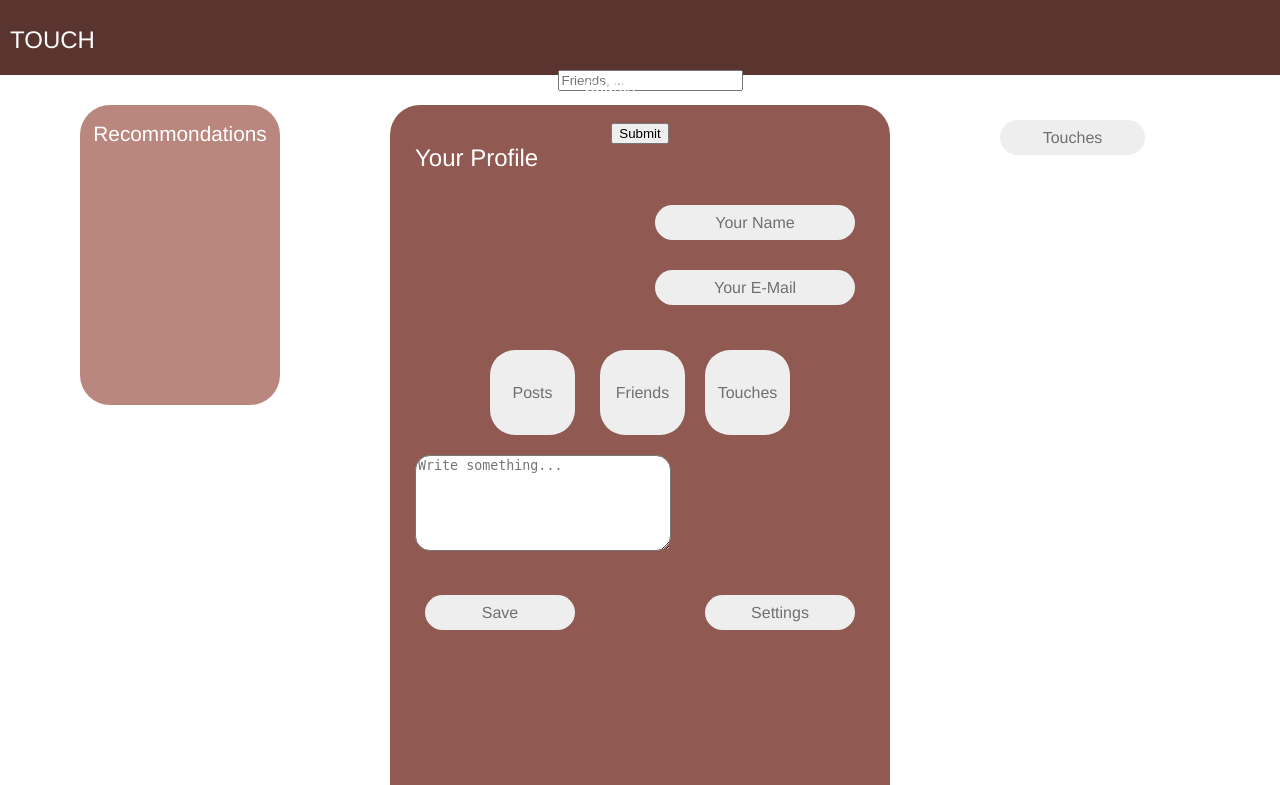
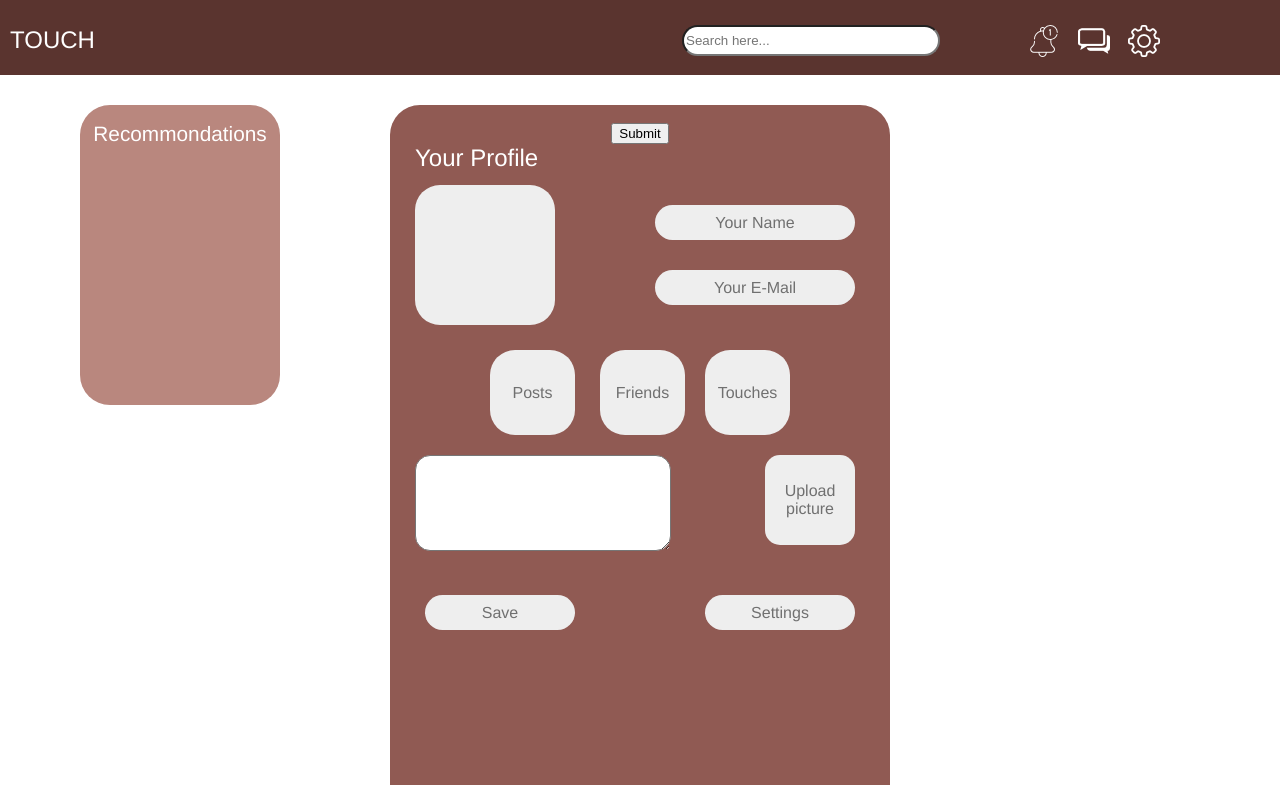
Before and after one commit to Anissajasmin/Webprojekt1, a PHP site: page /profilseite.php in a window 1280 px wide. Shown: the top 785 px of the page. Run offline with PHP 8.4, Linux system fonts and the light colour scheme.

Commit message:
Profilseite

```diff
--- a/profilseite.php
+++ b/profilseite.php
@@ -4,51 +4,101 @@
     <meta charset="UTF-8">
     <title>Profilseite</title>
     <link rel="stylesheet" type="text/css" href="profilseite.css">
+    <meta name = "viewport" content="width-device-width, initial-scale=1.0, maximum-scale=1.0, user scalelable=no">
 </head>
 <body>
 
-<div id ="profilseite">
 
-    <div id="header">
-        <h1>TOUCH</h1>
-        <label id="searcharea" for="search">Search</label>
-            <input type="search" id="search" placeholder="Friends, ..." >
+<div id="profilseite">
+
+    <div class id="header">
+        <h1>TOUCH </h1>
+
+
+        <div id = "searcharea" class ="header"><input placeholder= "Search here..." type="text" id="searchbox"/></div>
+        <a style="text-decoration:none;" href="">
+            <div id="notificationneu"><img src="notificationneu.png"/><div>
+        </a>
+
+
+        <a style="text-decoration:none;" href="">
+            <div id="messageneu"><img src="messageneu.png"/><div>
+        </a>
+
+
+        <a style="text-decoration:none;" href="">
+            <div id="settingneu"><img src="settingneu.png"/><div>
+        </a>
+
 
     </div>
+
+     <div class="header1"
+        </div>
+      <div class="coverpad">
+      </div>
+
+
 
     <div id="main">
 
         <div id="recommondation">
-        <h2 class="ueberschriftenmain">Recommondations</h2>
+            <h2 class="ueberschriftenmain"> Recommondations
+            </h2>
         </div>
-
-     <div class="button8"> Touches</div>
+        <a style="..." href="">
+            <div class="button8">Touches</div>
+        </a>
     </div>
 
 
 
 <div id="background">
+
+    <a style="..." href="">
+        <div class="button1">Save</div>
+    </a>
+
+    <a style="..." href="">
+        <div class="button2">Settings</div>
+    </a>
+
+    <a style="..." href="">
+        <div class="button3">Friends</div>
+    </a>
+
+    <a style="..." href="">
+        <div class="button4">Posts</div>
+    </a>
+
+    <a style="..." href="">
+        <div class="button5">Touches</div>
+    </a>
+
     <div class="button6">Your Name</div>
     <div class="button7">Your E-Mail</div>
-        <div class="button3">Friends</div>
-        <div class="button4">Posts</div>
-        <div class="button5">Touches</div>
 
 
+    <a style="..." href="">
+        <div class="button9">Upload picture</div>
+    </a>
 
-        <div class="button1">Save</div>
-        <div class="button2">Settings</div>
+
+    <div class = "button10"></div>
     <div id="ueberschrift">
         <h3> Your Profile</h3>
     </div>
 
 
-            <form id= postbox2 action="login.php" method="post">
-                     <textarea id="text" name="text" placeholder="Write something..." cols="40" rows="4"></textarea>
+    <form id=postbox2 action="login.php" method="post">
+        <textarea id="text" name="text" placeholder="Write something..." cols="40" rows="4">
+        </textarea>
         <br>
         <input type="submit">
     </form>
 
 
 
-    </div>
+
+</body>
+</html>
```
Lines whose indentation alone changed are shown as unchanged.
